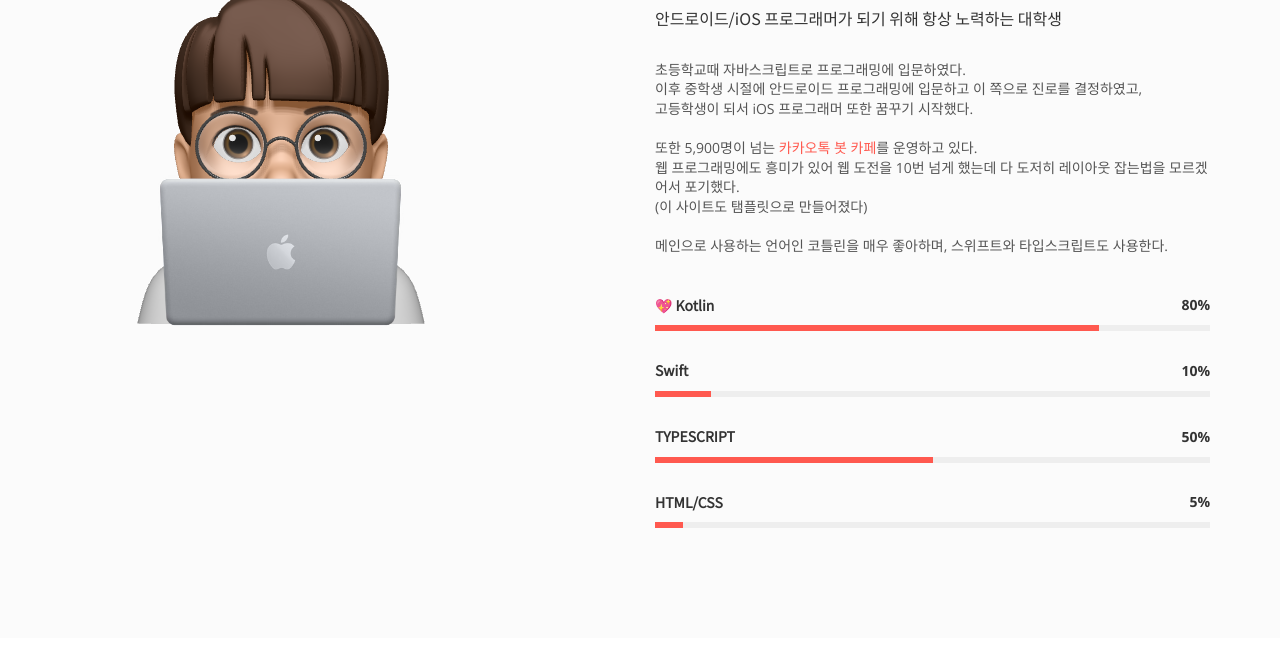
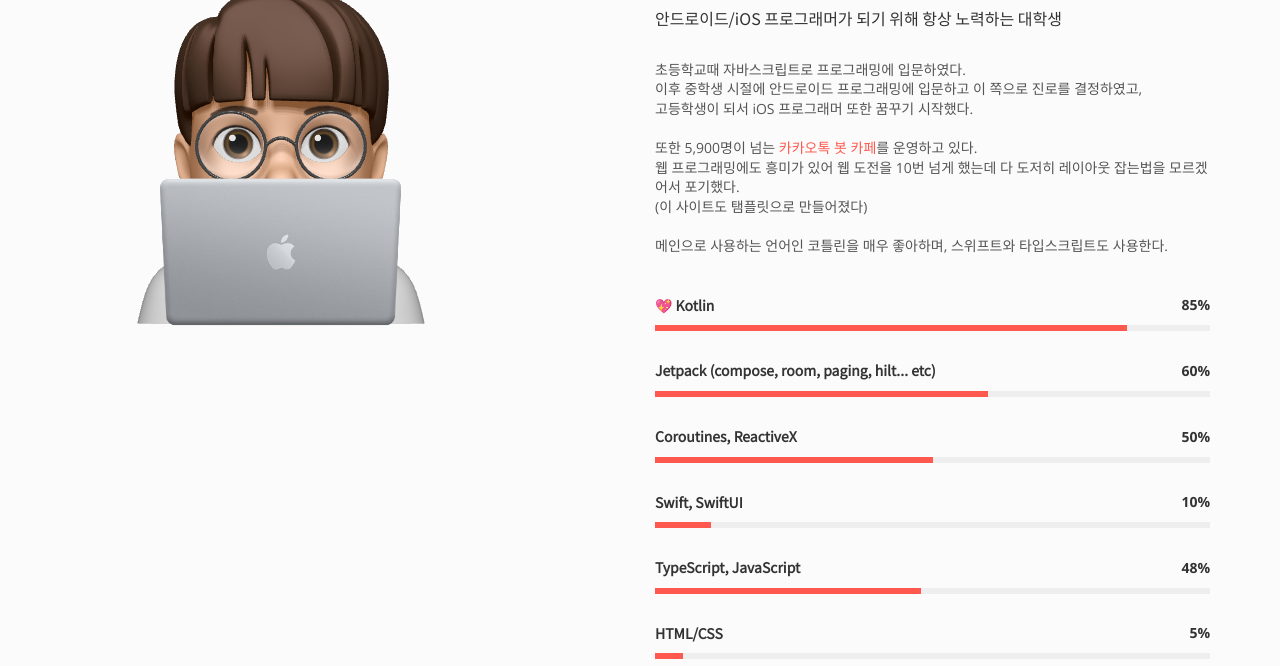
Before and after one commit to jisungbin/sungbin.me, a plain HTML site: page about.html in a window 1280 px wide. Shown: the part 583-1249 px from the top of the page. Drawn offline with nearby package versions, Linux system fonts and the light colour scheme; some packages are replaced by stand-ins of ours; a script that the page names is missing.

Commit message:
우어억 코딩하기 싫어

```diff
--- a/about.html
+++ b/about.html
@@ -83,13 +83,31 @@
                                 <h5 class="progress__title">💖 Kotlin</h5>
                                 <div class="progress__wrap">
                                     <div class="progress__bar" data-delay="500" data-duration="1000"
-                                         data-progress-percent="80" data-timing="ease"></div>
-                                    <span class="progress__number">80%</span>
+                                         data-progress-percent="85" data-timing="ease"></div>
+                                    <span class="progress__number">85%</span>
                                 </div>
                             </div>
 
                             <div class="progress">
-                                <h5 class="progress__title">Swift</h5>
+                                <h5 class="progress__title">Jetpack (compose, room, paging, hilt... etc)</h5>
+                                <div class="progress__wrap">
+                                    <div class="progress__bar" data-delay="500" data-duration="1000"
+                                         data-progress-percent="60" data-timing="ease"></div>
+                                    <span class="progress__number">60%</span>
+                                </div>
+                            </div>
+
+                            <div class="progress">
+                                <h5 class="progress__title">Coroutines, ReactiveX</h5>
+                                <div class="progress__wrap">
+                                    <div class="progress__bar" data-delay="500" data-duration="1000"
+                                         data-progress-percent="50" data-timing="ease"></div>
+                                    <span class="progress__number">50%</span>
+                                </div>
+                            </div>
+
+                            <div class="progress">
+                                <h5 class="progress__title">Swift, SwiftUI</h5>
                                 <div class="progress__wrap">
                                     <div class="progress__bar" data-delay="500" data-duration="1000"
                                          data-progress-percent="10" data-timing="ease"></div>
@@ -98,11 +116,11 @@
                             </div>
 
                             <div class="progress">
-                                <h5 class="progress__title">TYPESCRIPT</h5>
+                                <h5 class="progress__title">TypeScript, JavaScript</h5>
                                 <div class="progress__wrap">
                                     <div class="progress__bar" data-delay="500" data-duration="1000"
-                                         data-progress-percent="50" data-timing="ease"></div>
-                                    <span class="progress__number">50%</span>
+                                         data-progress-percent="48" data-timing="ease"></div>
+                                    <span class="progress__number">48%</span>
                                 </div>
                             </div>
 
```
Also changed, not shown: blog/kakao-emoticon.html (added, +1 -0 lines).
